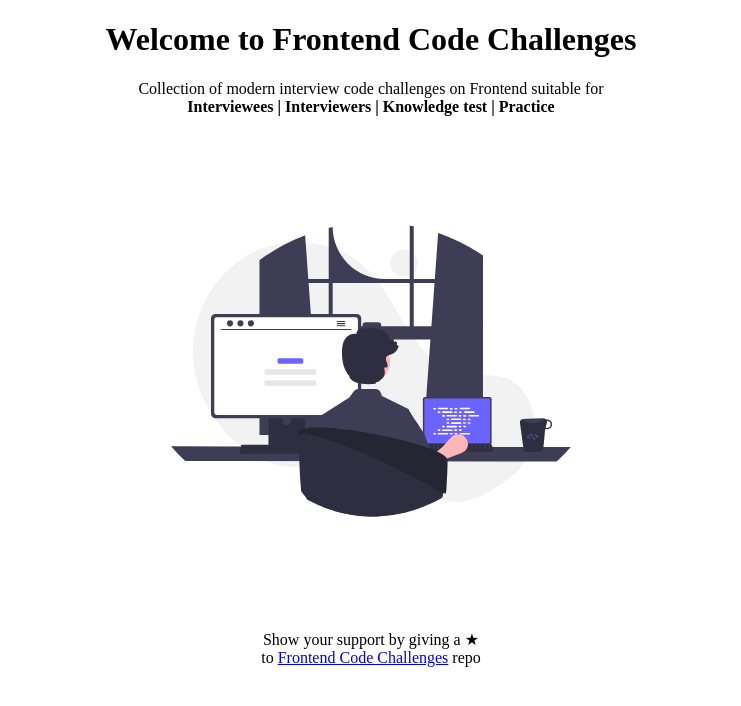
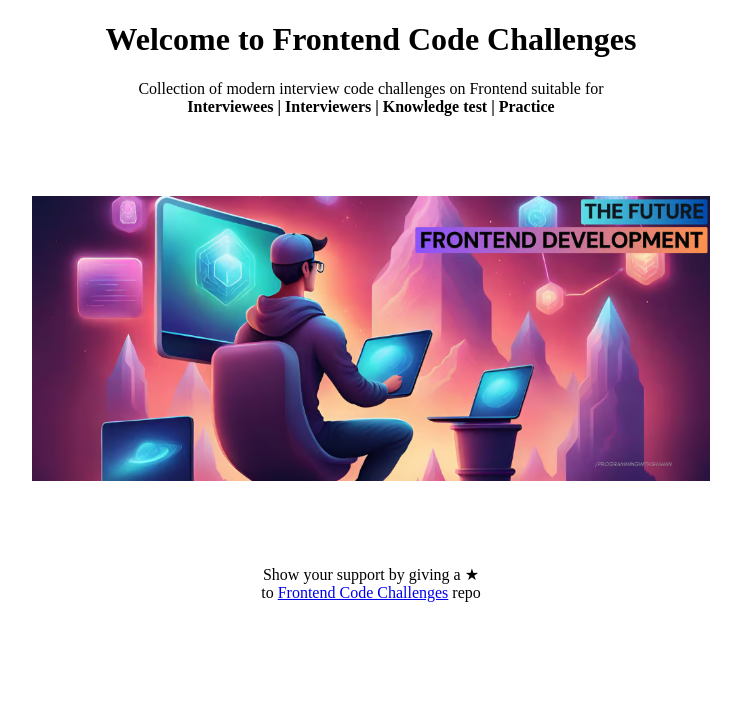
Before and after one commit to jojo51778/frontend-code-challenges, a Next.js app in the folder web/: page / in a window 1280 px wide. Shown: the top 706 px of the page, without its empty margins (269-1010 px from the left). Built offline with nearby package versions, Linux system fonts and the light colour scheme.

Commit message:
feat: change banner

```diff
--- a/web/src/pages/index.mdx
+++ b/web/src/pages/index.mdx
@@ -8,10 +8,10 @@ Collection of modern interview code challenges on Frontend suitable for <br />
 **Interviewees | Interviewers | Knowledge test | Practice**
 
 <Image
-  src="/hero.svg"
+  src="/banner.png"
   alt="hero banner"
-  width={400}
-  height={350}
+  width={678}
+  height={285}
   className="m-auto my-16"
 />
 </div>
```
Also changed, not shown: web/public/banner.png.
